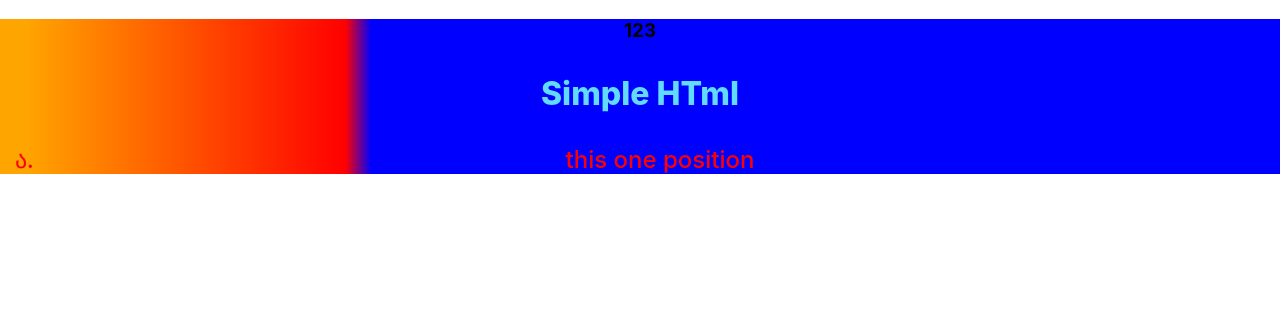
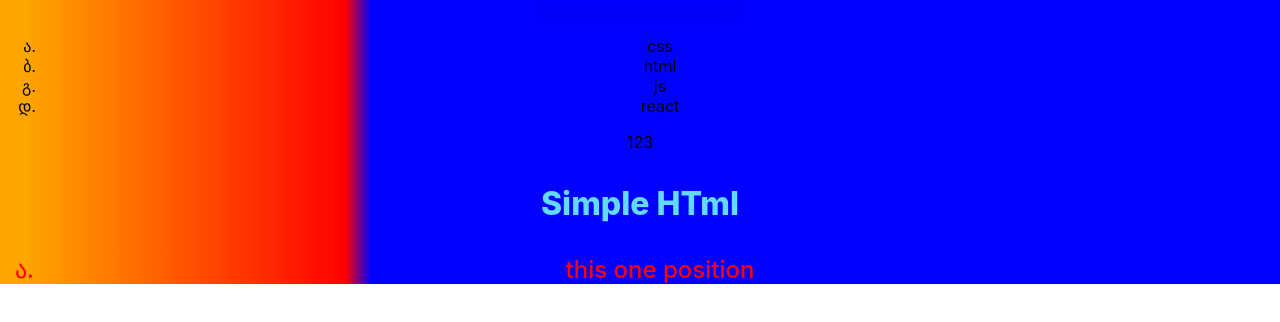
Before and after one commit to Matvey888/my_first-project, a React (Create React App) app: page / in a window 1280 px wide. Shown: the top 322 px of the page. Built offline with nearby package versions, Linux system fonts and the light colour scheme.

Commit message:
import/export

```diff
--- a/src/App.js
+++ b/src/App.js
@@ -1,10 +1,14 @@
 // import logo from './logo.svg';
+import Header from './header.js';
+import {Tehnologies, Foon } from './tehnologies.js';
 import './App.css';
 
 const App = () => {
   return (
     <div className="App">
       <Header />
+      <Tehnologies />
+      <Foon />
       <p className="main-title">Simple HTml</p>
       <ul>
         <li className="some-class">this one position</li>
@@ -13,13 +17,6 @@
   );
 }
 
-const Header = () => {
-  return (
-    <div>
-      <h3>123</h3>
-    </div>
-  );
-}
 
 // export Header;
 
--- /dev/null
+++ b/src/header.js
@@ -0,0 +1,11 @@
+const Header = () => {
+  return (
+    <div>
+      <a href='#s'>Home</a>
+      <a href='#s'>New Feed</a>
+      <a href='#s'>Messages</a>
+    </div>
+  );
+}
+
+export default Header;
--- /dev/null
+++ b/src/tehnologies.js
@@ -0,0 +1,22 @@
+const Tehnologies = () => {
+  return (
+    <div>
+      <ul>
+        <li>css</li>
+        <li>html</li>
+        <li>js</li>
+        <li>react</li>
+      </ul>
+    </div>
+  );
+}
+
+const Foon = () => {
+  return (
+    <div>
+      <span>123</span>
+    </div>
+  );
+}
+
+export { Tehnologies, Foon} ;
```
